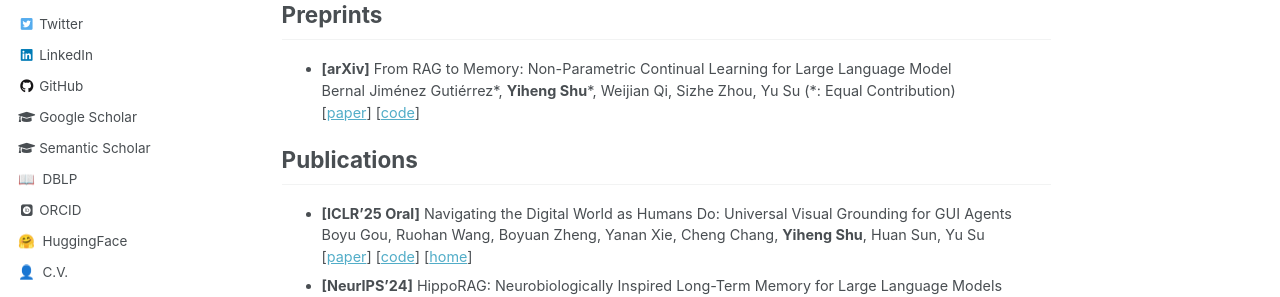
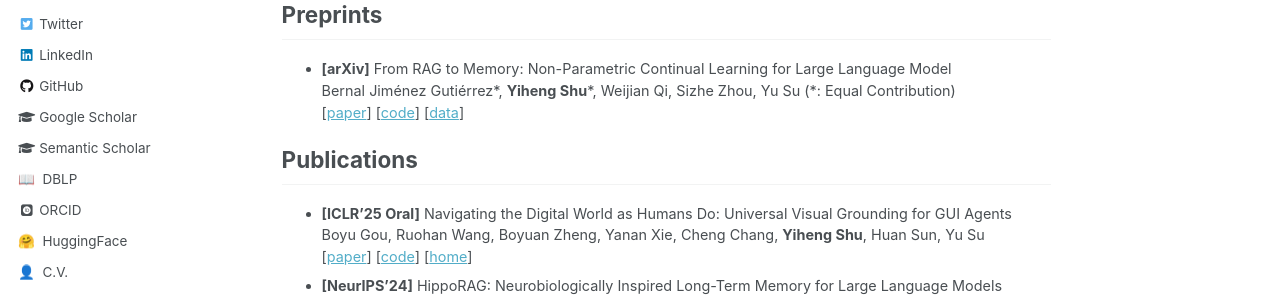
Before and after one commit to yihengshu/yihengshu.github.io, a Jekyll site: the page built from _pages/about.md, in a window 1280 px wide and 900 px high. Shown: the part 421-718 px from the top of the window. Built offline with Jekyll 4.4.1, drawn with Linux system fonts in a browser that asks for light colours; some web fonts are replaced.

Commit message:
Update about.md

```diff
--- a/_pages/about.md
+++ b/_pages/about.md
@@ -27,6 +27,7 @@ Feel free to reach out to me if you're interested in my research. I'm looking fo
 Bernal Jiménez Gutiérrez\*, **Yiheng Shu**\*, Weijian Qi, Sizhe Zhou, Yu Su (\*: Equal Contribution)
 [[paper](https://arxiv.org/abs/2502.14802)]
 [[code](https://github.com/OSU-NLP-Group/HippoRAG)]
+[[data](https://huggingface.co/datasets/osunlp/HippoRAG_2/tree/main)]
 
 ## Publications
 
```
